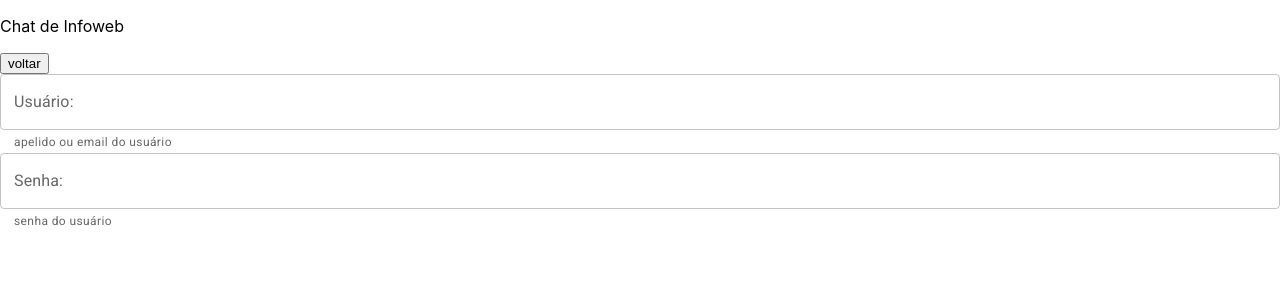
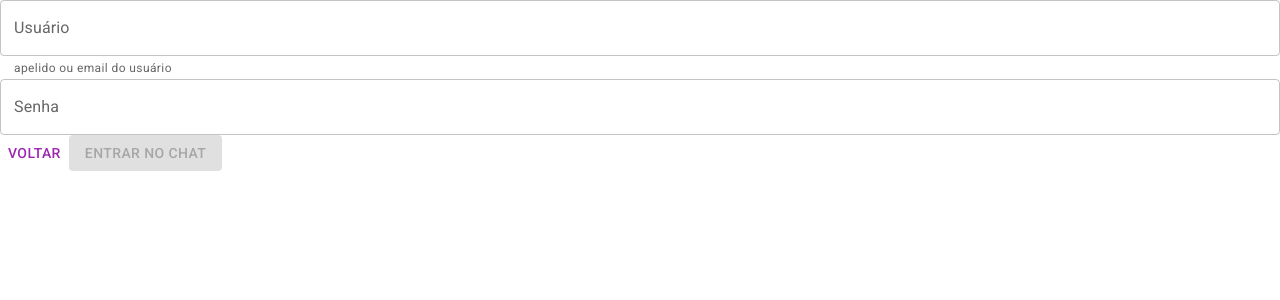
Before and after one commit to faueni/ifrn-chat-web, a Next.js app: page /login in a window 1280 px wide. Shown: the top 300 px of the page. Built offline with nearby package versions, Linux system fonts and the light colour scheme.

Commit message:
Modificado página de login para adicionar mudar estado de component React

```diff
--- a/pages/login.js
+++ b/pages/login.js
@@ -1,26 +1,49 @@
-import React from 'react';
+import React, { useState } from 'react';
 import Head from 'next/head';
+import {useRouter} from 'next/router';
 import {AppContainer} from '../src/components/AppContainerComponent';
 import {AppInput} from '../src/components/AppInputComponent';
 import {AppButton} from '../src/components/AppButtonComponent';
-import { useRouter } from 'next/router';
 
 const Login = props => {
-	const router = useRouter();
+  const router = useRouter ();
+  const [name, setName] = useState('');
+  const [password, setPassword] = useState('');
+
+  const handleChangeName = (event) => {
+    setName(event.target.value);
+  }
+
   return (
     <div>
       <Head>
-				<title>página de login</title>
+        <title>Infoweb chat - Login</title>
       </Head>
       <main>
-				<nav>
-					<p>Chat de Infoweb</p>
-					<button onClick={() => router.back()}>voltar</button>
-				</nav>
         <AppContainer>
-					<AppInput title="apelido ou email do usuário" label="Usuário:" type="text"/>
-					<AppInput label="Senha:" type="password" title="senha do usuário" />
-					<AppButton title="Entrar" />
+          <AppInput
+            label="Usuário"
+            title="apelido ou email do usuário"
+            value={name}
+            onChange={handleChangeName}
+          />
+          <AppInput
+            label="Senha"
+            type="password"
+            value={password}
+            onChange={(e) => setPassword(e.target.value)}
+          />
+          <AppButton
+            onClick={event => router.back ()}
+            label="voltar"
+            color="secondary"
+          />
+          <AppButton
+            title="Clique aqui para entrar no chat"
+            label="Entrar no chat"
+            variant='contained'
+            disabled={!(!!name && !!password)}
+          />
         </AppContainer>
       </main>
     </div>
```
Lines whose indentation alone changed are shown as unchanged.
